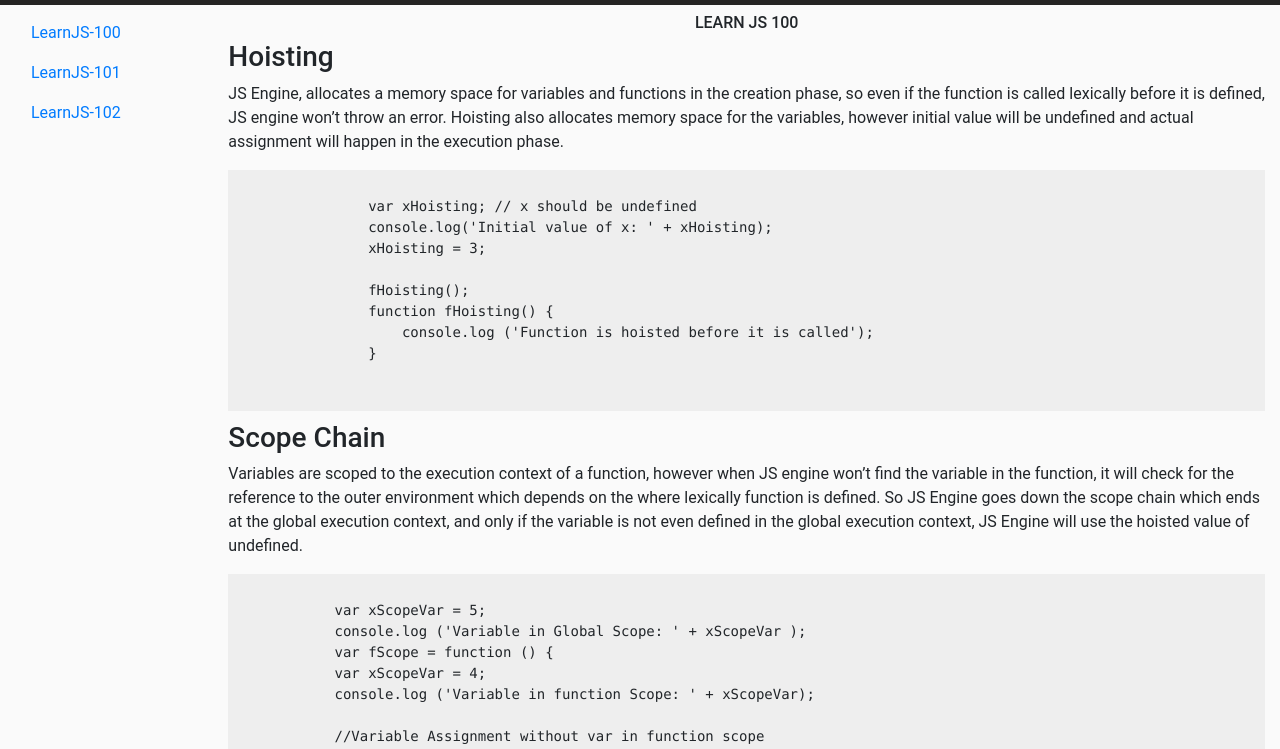
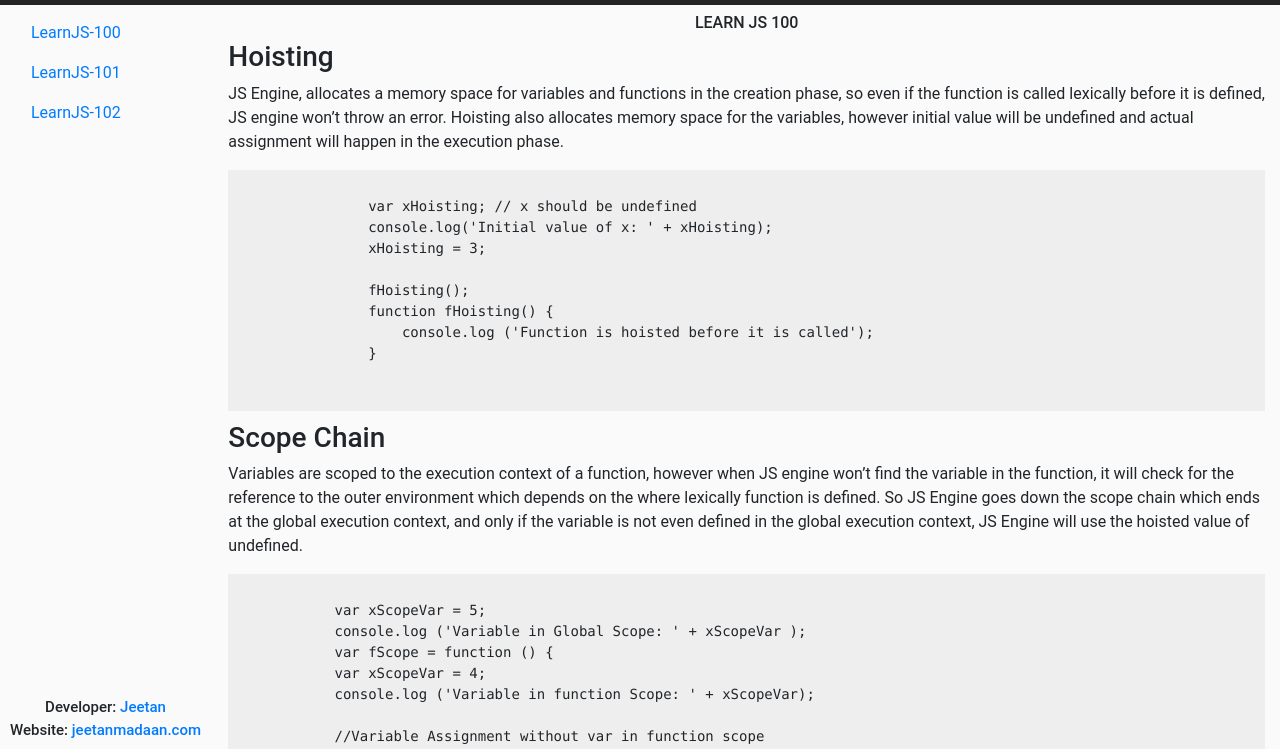
Before and after one commit to madajee/learnJS, a plain HTML site: page index.html at #!/learnjs in a window 1280 px wide. Shown: the part 51-800 px from the top of the page. Drawn offline with nearby package versions, Linux system fonts and the light colour scheme; some packages are replaced by stand-ins of ours.

Commit message:
c22:c1:footer

```diff
--- a/app.css
+++ b/app.css
@@ -77,3 +77,17 @@ ul.timeline > li:before {
   height: 20px;
   z-index: 400;
 }
+
+/* Footer */
+
+.blockquote-box {
+  margin-bottom: 5px;
+  margin-left: 10px;
+  float:left;
+}
+
+.margin-right{
+  margin-right:15px;
+  margin-bottom: 5px;
+  font-size:15px
+}
--- a/controllers.js
+++ b/controllers.js
@@ -1,4 +1,3 @@
 app.controller('learnjsController', ['$scope',
   function($scope) {
-
   }]);
--- a/directives.js
+++ b/directives.js
@@ -5,6 +5,18 @@ app.directive("customHeader", function(){
         restrict: 'E',
         templateUrl: 'pages/directives/custom-header.html',
         replace: true
+    }
+});
+
+app.directive("customFooter", function(){
+    return {
+        restrict: 'E',
+        templateUrl: 'pages/directives/custom-footer.html',
+        replace: true,
+        scope:{
+            authorname:"@",
+            linkurl:"@"
+        }
     }
 });
 
--- /dev/null
+++ b/pages/directives/custom-footer.html
@@ -0,0 +1,10 @@
+<footer id="main-footer" class="text-center fixed-bottom">
+  <div class="blockquote-box clearfix">
+    <h6 class = "margin-right">
+      Developer: <span><a target= "_blank" href={{linkurl}}>{{authorname}}</a></span>
+    </h6>
+    <h6 class = "margin-right">
+      Website: <span><a target= "_blank" href="https://jeetanmadaan.com/">jeetanmadaan.com</a></span>
+    </h6>
+  </div>
+</footer>
--- a/pages/learnjs/learnjs_100.html
+++ b/pages/learnjs/learnjs_100.html
@@ -120,3 +120,4 @@
         </div>
     </div>
 </div>
+<custom-footer authorname='Jeetan' linkurl='https://www.linkedin.com/in/jeetan-madaan-37aaa113/'></custom-footer>
--- a/routes.js
+++ b/routes.js
@@ -5,7 +5,7 @@ app.config(function ($routeProvider) {
 
     .when('/', {
         templateUrl: 'pages/home.html',
-        controller: 'homeController'
+        controller: 'learnjsController'
     })
     .when('/learnjs', {
         templateUrl: 'pages/learnjs/learnjs_100.html',
```
Also changed, not shown: pages/home.html (+1 -0 lines), pages/integration/integration_100.html (+1 -0 lines), pages/learnjs/learnjs_101.html (+1 -0 lines), pages/learnjs/learnjs_102.html (+1 -0 lines), pages/nodejs/nodejs_100.html (+1 -0 lines), pages/nodejs/nodejs_200.html (+1 -0 lines), index.html (line endings or trailing spaces), pages/directives/home-side-menu.html (line endings or trailing spaces).
